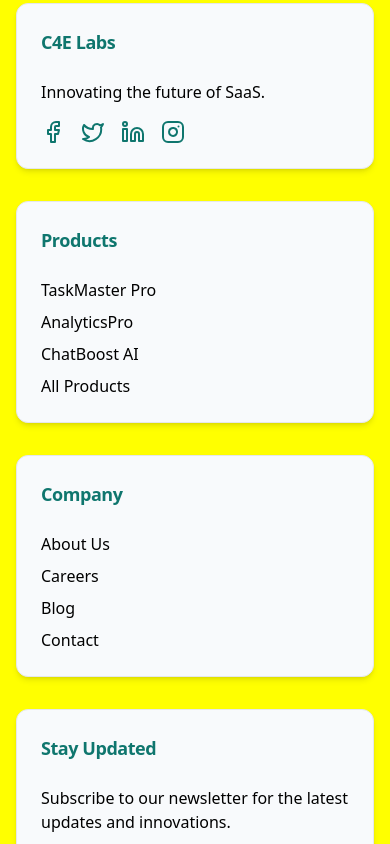
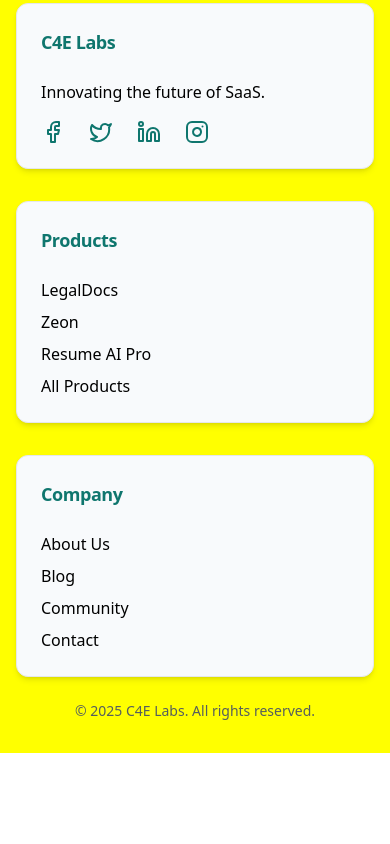
Before and after one commit to ctrlKshav/c4e-labs, a React (Vite) app: page / in a window 390 px wide. Shown: the part 6020-6864 px from the top of the page. After the commit the page ends 6773 px from the top, so only its background shows below. Built offline with nearby package versions, Linux system fonts and the light colour scheme.

Commit message:
Fix Footer

```diff
--- a/src/components/landing-page/about-us.tsx
+++ b/src/components/landing-page/about-us.tsx
@@ -10,7 +10,7 @@ import { Link } from "@tanstack/react-router"
 
 const AboutUs: React.FC = () => {
   return (
-    <section className="py-12 sm:py-12 px-4 md:px-6 lg:px-8 bg-gradient-radial-quad">
+    <section className="py-12 sm:py-12 px-4 md:px-6 lg:px-8 bg-gradient-radial-quad" id="about-us">
 
       <div className="max-w-6xl mx-auto">
         <motion.div
--- a/src/components/landing-page/footer/index.tsx
+++ b/src/components/landing-page/footer/index.tsx
@@ -1,97 +1,74 @@
 "use client"
-
 import React from "react"
-import { Facebook, Twitter, Linkedin, Instagram } from "lucide-react"
-import { Button } from "@/components/ui/button"
-import { Input } from "@/components/ui/input"
 import FooterCard from "@/components/landing-page/footer/footer-card"
-import { Separator } from "@/components/ui/separator"
+import { socialMedia } from "@/data/footer"
+import { productLinks, companyLinks } from "@/data/footer"
 
 const SocialLinks = () => {
-  const socialIcons = [
-    { icon: Facebook, label: "Facebook" },
-    { icon: Twitter, label: "Twitter" },
-    { icon: Linkedin, label: "LinkedIn" },
-    { icon: Instagram, label: "Instagram" },
-  ]
-
   return (
-    <div className="flex space-x-4">
-      {socialIcons.map(({ icon: Icon, label }, idx) => (
+    <FooterCard title="C4E Labs">
+      <p className="text-foreground mb-4">Innovating the future of SaaS.</p>
+      <div className="flex space-x-6">
+        {socialMedia.map((social, index) => (
           <a
-          key={idx}
-          href="#"
+            key={index}
+            href={social.link}
             className="text-primary hover:text-muted-foreground"
-          aria-label={label}
+            aria-label={social.label}
           >
-          <Icon size={24} />
+            {React.createElement(social.icon, { size: 24 })}
           </a>
         ))}
       </div>
+    </FooterCard>
   )
 }
 
+const ProductLinks = () => {
+  return (
+    <FooterCard title="Products">
+      <ul className="space-y-2">
+        {productLinks.map((product, idx) => (
+          <li key={idx}>
+            <a href={product.href} className="text-foreground hover:text-primary">
+              {product.name}
+            </a>
+          </li>
+        ))}
+      </ul>
+    </FooterCard>
+  )
+}
 
+const CompanyLinks = () => {
+  return (
+    <FooterCard title="Company">
+      <ul className="space-y-2">
+        {companyLinks.map((item, idx) => (
+          <li key={idx}>
+            <a href={item.href} className="text-foreground hover:text-primary">
+              {item.name}
+            </a>
+          </li>
+        ))}
+      </ul>
+    </FooterCard>
+  )
+}
 
 const Footer = () => {
   return (
     <footer className="bg-background border-t">
       <div className="container mx-auto px-4 pt-12 pb-8">
-        <div className="grid grid-cols-1 md:grid-cols-4 gap-8">
+        <div className="grid grid-cols-1 md:grid-cols-3 gap-8">
           {/* Brand and Social Links */}
-          <FooterCard title="C4E Labs">
-            <p className="text-foreground mb-4">Innovating the future of SaaS.</p>
           <SocialLinks />
-          </FooterCard>
 
           {/* Products */}
-          <FooterCard title="Products">
-            <ul className="space-y-2">
-              {[
-                "TaskMaster Pro",
-                "AnalyticsPro",
-                "ChatBoost AI",
-                "All Products",
-              ].map((product, idx) => (
-                <li key={idx}>
-                  <a href="#" className="text-foreground hover:text-primary">
-                    {product}
-                  </a>
-                </li>
-              ))}
-            </ul>
-          </FooterCard>
+          <ProductLinks />
 
           {/* Company */}
-          <FooterCard title="Company">
-            <ul className="space-y-2">
-              {["About Us", "Careers", "Blog", "Contact"].map((item, idx) => (
-                <li key={idx}>
-                  <a href="#" className="text-foreground hover:text-primary">
-                    {item}
-                  </a>
-                </li>
-              ))}
-            </ul>
-          </FooterCard>
-
-          {/* Newsletter Subscription */}
-          <FooterCard title="Stay Updated">
-            <p className="text-foreground mb-4">
-              Subscribe to our newsletter for the latest updates and innovations.
-            </p>
-            <form
-              className="space-y-2"
-              onSubmit={(e) => {
-                e.preventDefault() /* Handle form submission */
-              }}
-            >
-              <Input type="email" placeholder="Enter your email" />
-              <Button type="submit" className="w-full">
-                Subscribe
-              </Button>
-            </form>
-          </FooterCard>
+          <CompanyLinks />
         </div>
 
         <div className="mt-6 text-center">
--- /dev/null
+++ b/src/data/footer.ts
@@ -0,0 +1,46 @@
+import { Facebook, Twitter, Linkedin, Instagram } from "lucide-react";
+
+export const socialMedia = [
+  { icon: Facebook, label: "Facebook", link: "/" },
+  { icon: Twitter, label: "Twitter", link: "/" },
+  { icon: Linkedin, label: "LinkedIn", link: "/" },
+  { icon: Instagram, label: "Instagram", link: "/" },
+] as const;
+
+export const productLinks = [
+  {
+    name: "LegalDocs",
+    href: "https://legaldocs-tau.vercel.app/",
+  },
+  {
+    name: "Zeon",
+    href: "https://gozeon.com/",
+  },
+  {
+    name: "Resume AI Pro",
+    href: "https://resume-site-c4e.vercel.app/",
+  },
+  {
+    name: "All Products",
+    href: "/products",
+  },
+] as const;
+
+export const companyLinks = [
+  {
+    name: "About Us",
+    href: "#about-us",
+  },
+  {
+    name: "Blog",
+    href: "#",
+  },
+  {
+    name: "Community",
+    href: "#",
+  },
+  {
+    name: "Contact",
+    href: "#",
+  },
+] as const;
```
Lines whose indentation alone changed are shown as unchanged.
